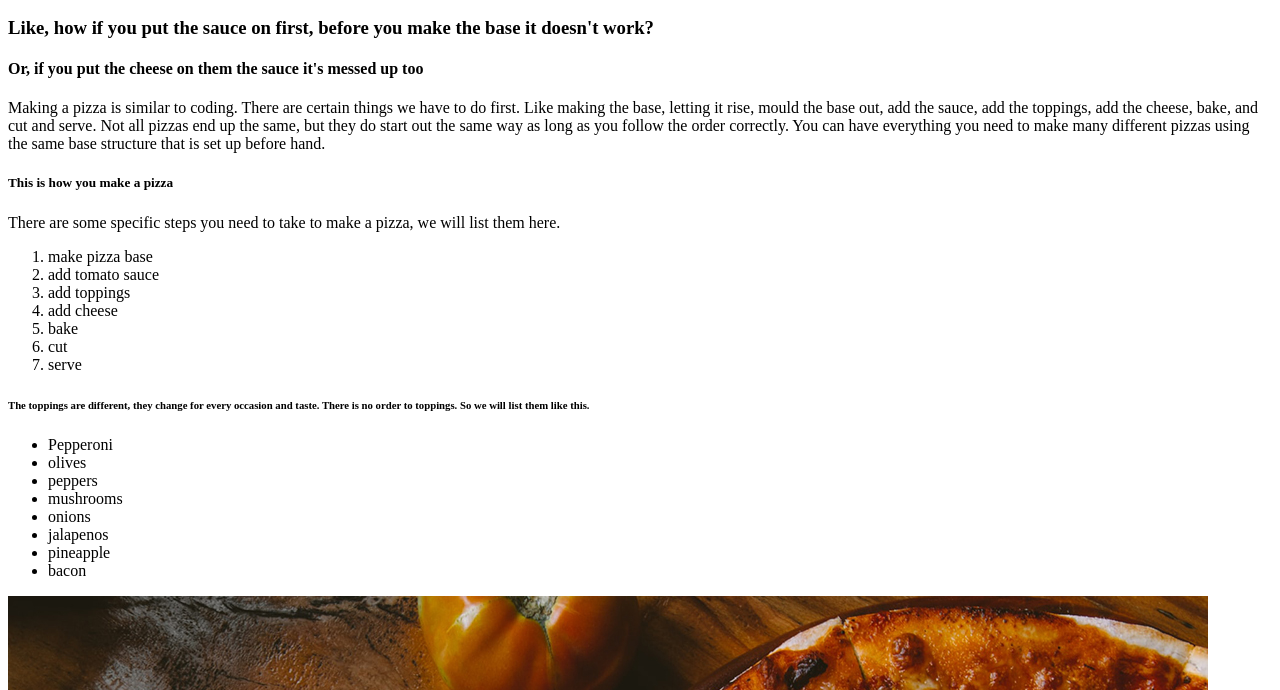
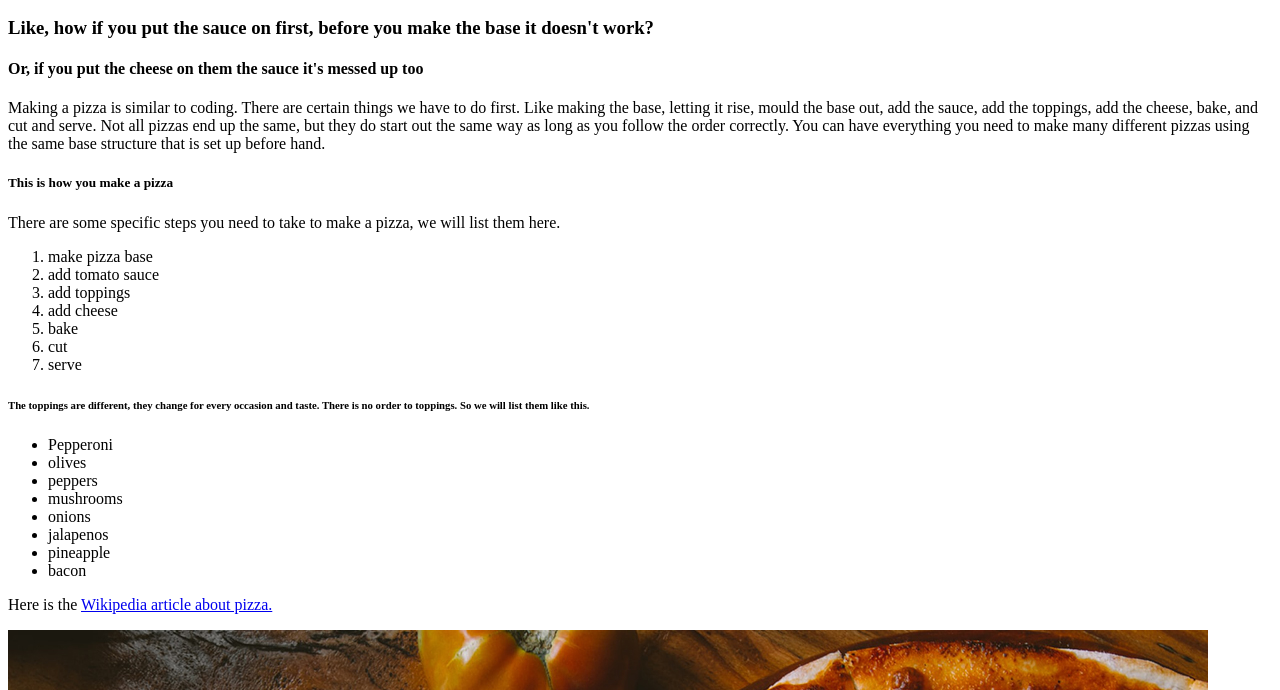
Before and after one commit to Jamesgray7/HTML-CSS, a plain HTML site: page index.html in a window 1280 px wide. Shown: the part 110-800 px from the top of the page. Drawn offline with Linux system fonts and the light colour scheme.

Commit message:
hyperlink

```diff
--- a/index.html
+++ b/index.html
@@ -54,6 +54,8 @@ will list them like this.</h6>
    <li>bacon</li>
 </ul>
 
+<p>Here is the  <a href="https://en.wikipedia.org/wiki/Pizza">Wikipedia article about pizza.</a></p>
+
 
 <img src= "images/pizza.jpg" alt="a picture of a pizza">
 </body>
```
